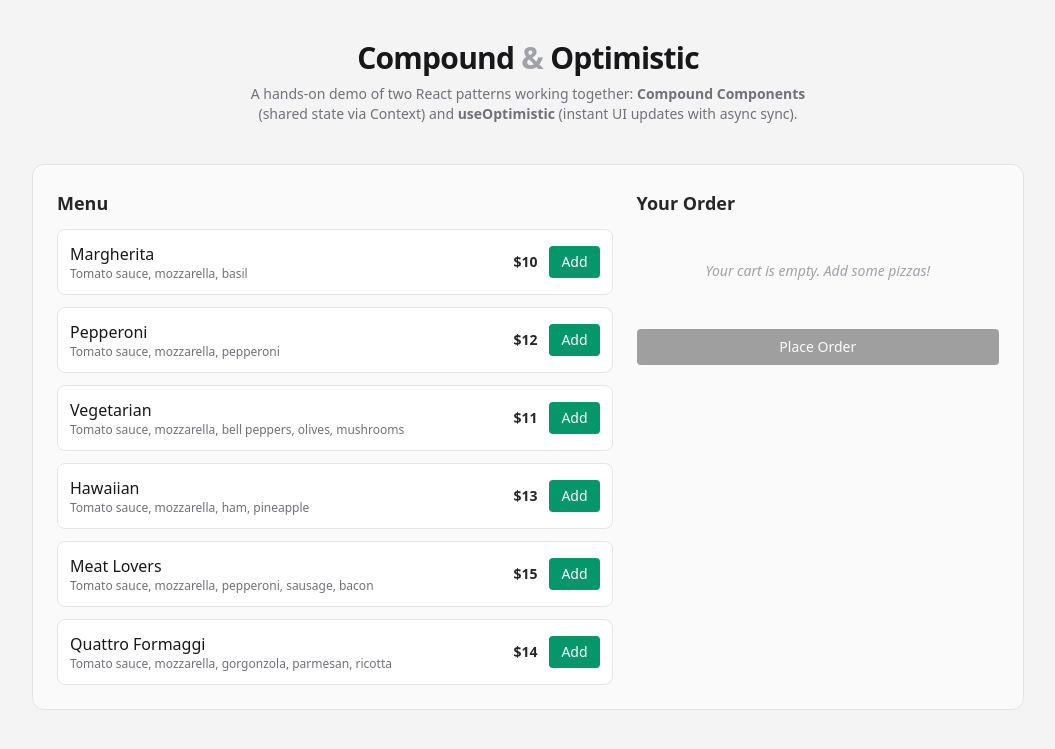
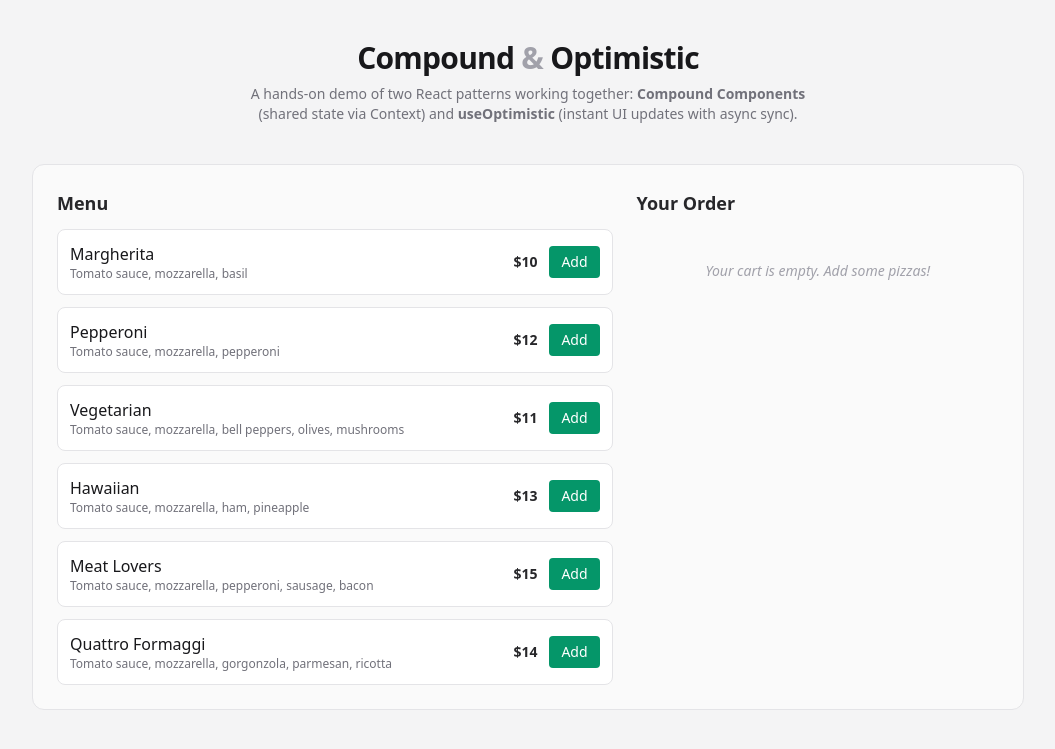
Before and after one commit to LeonidasGarcia/compound-and-optimistic, a Next.js app: page / in a window 1280 px wide. Shown: the top 749 px of the page, without its empty margins (112-1167 px from the left). Built offline with nearby package versions, Linux system fonts and the light colour scheme.

Commit message:
refactor: simplify Clear Cart button and improve styling

```diff
--- a/src/components/pizza-order/actions.tsx
+++ b/src/components/pizza-order/actions.tsx
@@ -23,23 +23,15 @@ export function PizzaOrderActions() {
         </div>
       )}
 
-      <div className="flex gap-2">
-        {optimisticOrder.items.length > 0 && (
-          <button
-            onClick={clearOrder}
-            disabled={isPending}
-            className="flex-1 rounded border border-zinc-300 bg-white px-3 py-2 text-sm font-medium text-zinc-700 transition enabled:hover:bg-zinc-50 disabled:opacity-50"
-          >
-            Clear Cart
-          </button>
-        )}
+      {optimisticOrder.items.length > 0 && (
         <button
-          disabled={optimisticOrder.items.length === 0 || isPending}
-          className="flex-1 rounded bg-zinc-900 px-3 py-2 text-sm font-medium text-white transition enabled:hover:bg-zinc-800 disabled:opacity-40"
+          onClick={clearOrder}
+          disabled={isPending}
+          className="w-full rounded border border-zinc-300 bg-white px-3 py-2 text-sm font-medium text-zinc-700 transition enabled:hover:bg-zinc-50 disabled:opacity-50"
         >
-          Place Order
+          Clear Cart
         </button>
-      </div>
+      )}
     </div>
   );
 }
```
